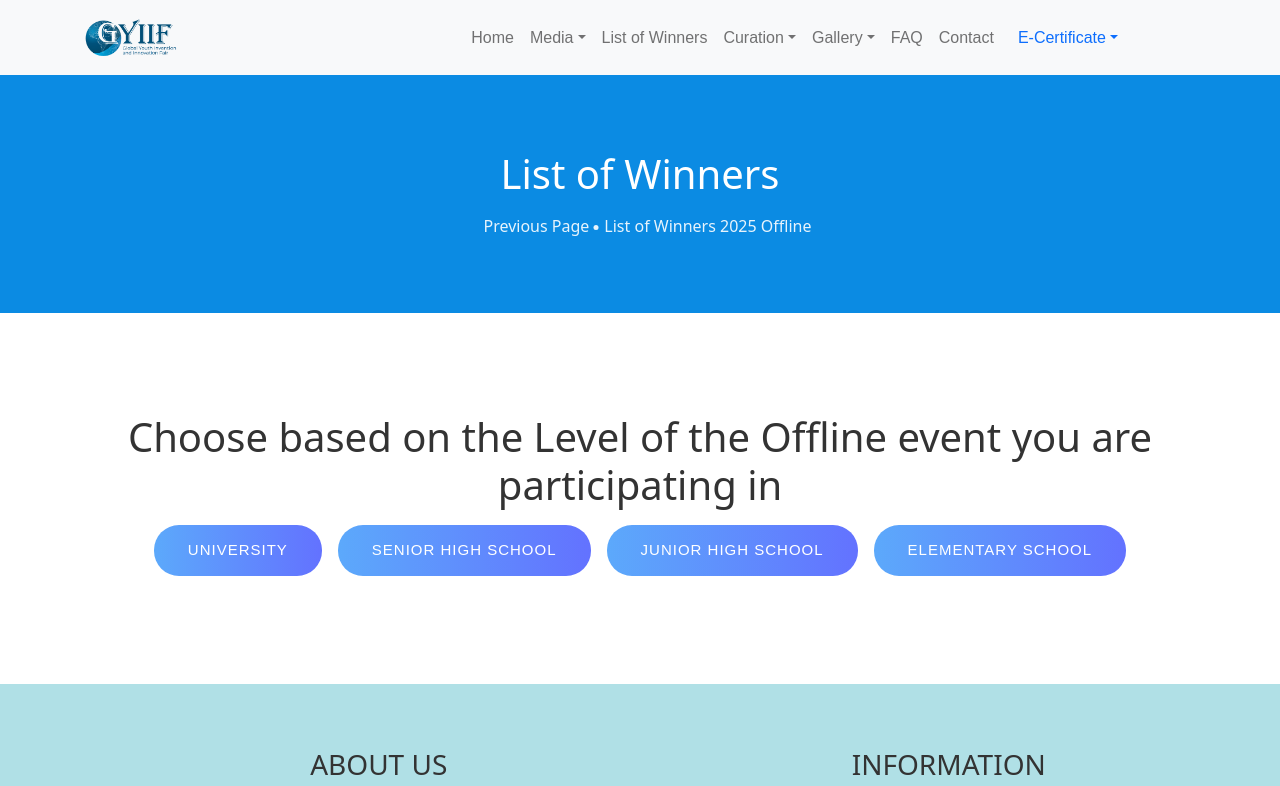
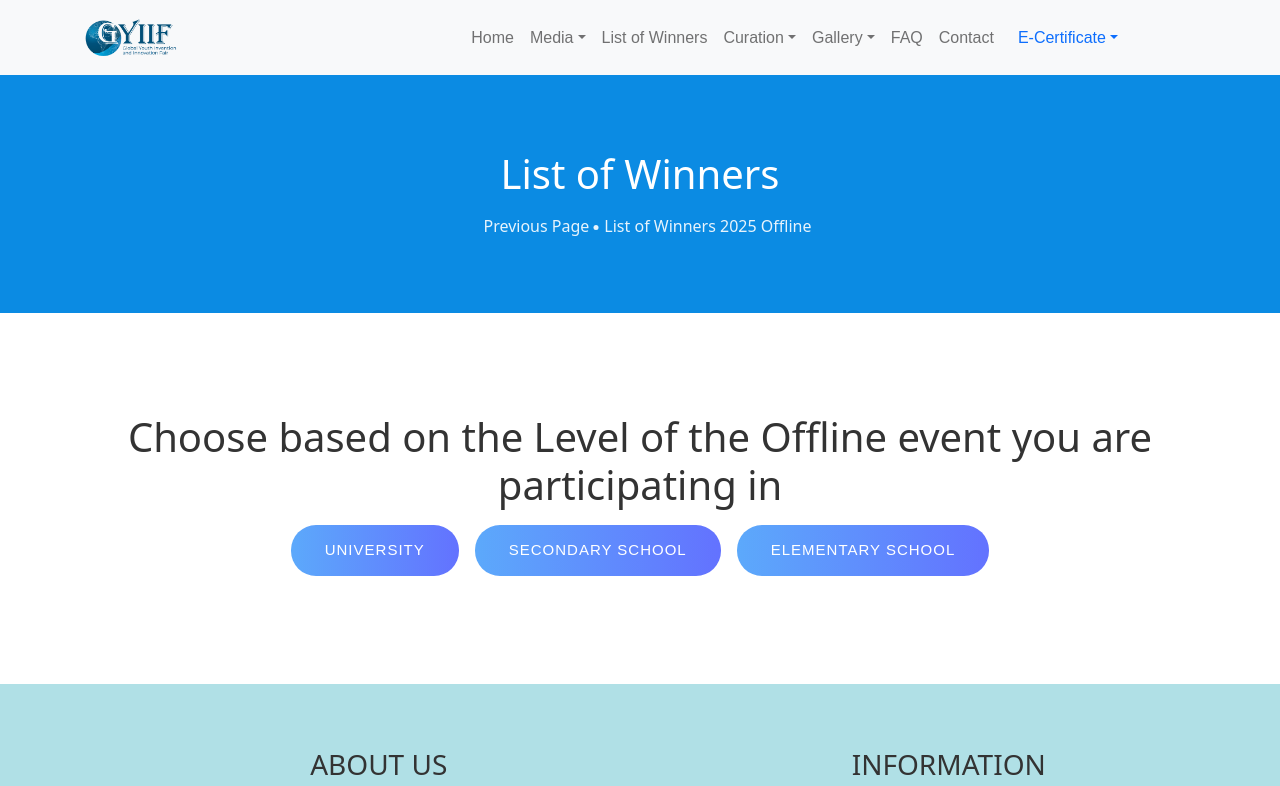
Before and after one commit to iysaofficial/officialgyiif-new, a Next.js app: page /low/2026/jenjangofl26 in a window 1280 px wide. Shown: the top 786 px of the page. Built offline with nearby package versions, Linux system fonts and the light colour scheme.

Commit message:
update list of winner

```diff
--- a/src/pages/low/2026/jenjangofl26.jsx
+++ b/src/pages/low/2026/jenjangofl26.jsx
@@ -31,7 +31,7 @@
             </div>
             <div className="content text-center">
               <Link
-                href="https://drive.google.com/file/d/1cX4jMh5wqZKJtx13fuGdGyxOZ5IA5b95/view?usp=sharing"
+                href="https://drive.google.com/file/d/1xSL0ElM87d1aD5WI_aSb2VNs6gZNLA9h/view?usp=sharing"
                 legacyBehavior
               >
                 <a
@@ -43,7 +43,7 @@
                 </a>
               </Link>
               <Link
-                href="https://drive.google.com/file/d/1yhCRNQfThYYi9q8HdgvNlCnE1fP7Ko9J/view?usp=sharing"
+                href="https://drive.google.com/file/d/1w7n6_5t8Cl8Y1uLcF-b0MPrSVHzEZAon/view?usp=sharing"
                 legacyBehavior
               >
                 <a
@@ -51,23 +51,11 @@
                   rel="noreferrer"
                   className="btn btn-custom m-2"
                 >
-                  Senior High School
+                  Secondary School
                 </a>
               </Link>
               <Link
-                href="https://drive.google.com/file/d/1CTFaA7i5RmYJOXVWkTJhmVGZysI1Ec1w/view?usp=sharing"
-                legacyBehavior
-              >
-                <a
-                  target="_blank"
-                  rel="noreferrer"
-                  className="btn btn-custom m-2"
-                >
-                  Junior High School
-                </a>
-              </Link>
-              <Link
-                href="https://drive.google.com/file/d/1J_SBwVxL2vYGh1XUcXDqqmckyZZlP2b1/view?usp=sharing"
+                href="https://drive.google.com/file/d/1DAE6YLYC59m9-pW1EX-Ku3LCnOXumZsf/view?usp=sharing"
                 legacyBehavior
               >
                 <a
--- a/src/pages/low/2026/kategori26.jsx
+++ b/src/pages/low/2026/kategori26.jsx
@@ -41,10 +41,10 @@
                 >
                   Special Award
                 </a>
-              </Link>
+              </Link> */}
               <Link href="/low/2026/jenjangofl26" legacyBehavior>
                 <a className="btn btn-custom m-2">GYIIF OFFLINE</a>
-              </Link> */}
+              </Link>
               <Link href="/low/2026/jenjangonl26" legacyBehavior>
                 <a className="btn btn-custom m-2">
                   GYIIF ONLINE
```
